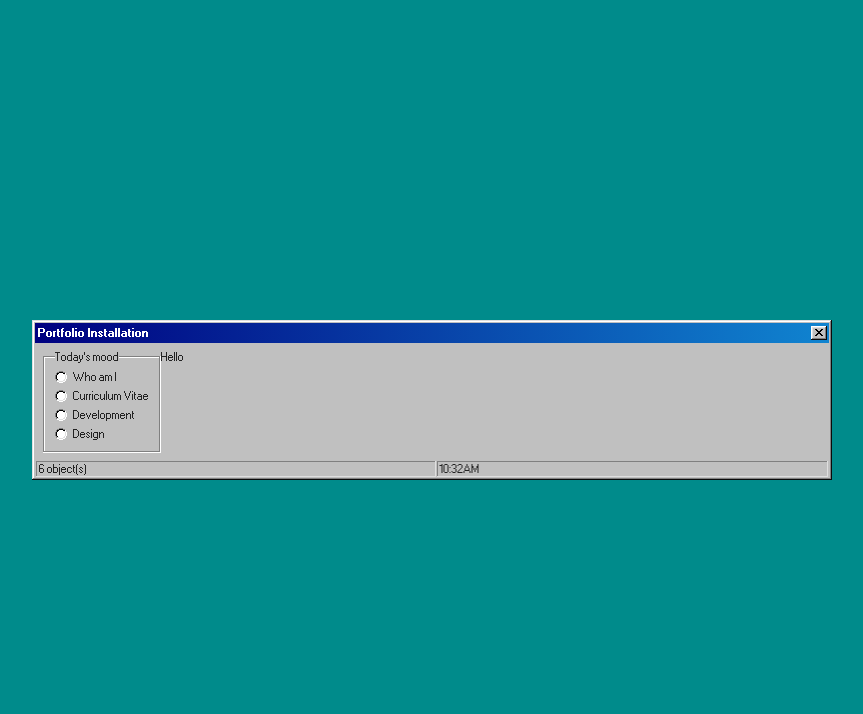
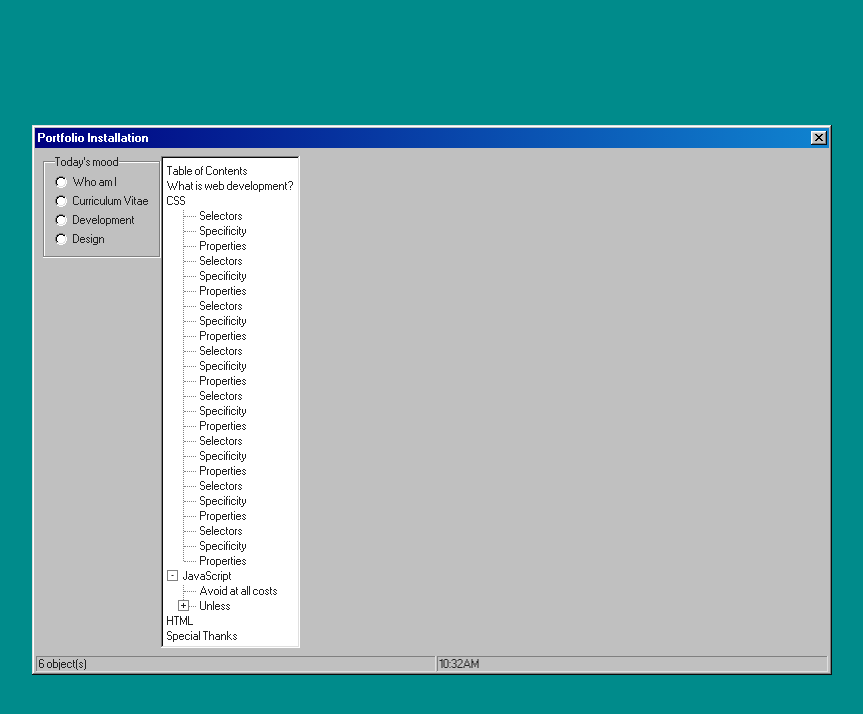
Before and after one commit to haydenismet/windows, a React (Create React App) app in the folder my-app/: page / in a window 1280 px wide. Shown: the top 714 px of the page, without its empty margins (208-1071 px from the left). Built offline with nearby package versions, Linux system fonts and the light colour scheme.

Commit message:
layout cont

```diff
--- a/my-app/src/App.tsx
+++ b/my-app/src/App.tsx
@@ -54,7 +54,73 @@ function App() {
                     </div>
                   </fieldset>
                 </div>
-                <div className="right-inner-content">Hello</div>
+                <div className="right-inner-content">
+                  <ul className="tree-view">
+                    <li>Table of Contents</li>
+                    <li>What is web development?</li>
+                    <li>
+                      CSS
+                      <ul>
+                        <li>Selectors</li>
+                        <li>Specificity</li>
+                        <li>Properties</li>
+
+                        <li>Selectors</li>
+                        <li>Specificity</li>
+                        <li>Properties</li>
+                        <li>Selectors</li>
+                        <li>Specificity</li>
+                        <li>Properties</li>
+                        <li>Selectors</li>
+                        <li>Specificity</li>
+                        <li>Properties</li>
+                        <li>Selectors</li>
+                        <li>Specificity</li>
+                        <li>Properties</li>
+                        <li>Selectors</li>
+                        <li>Specificity</li>
+                        <li>Properties</li>
+                        <li>Selectors</li>
+                        <li>Specificity</li>
+                        <li>Properties</li>
+                        <li>Selectors</li>
+                        <li>Specificity</li>
+                        <li>Properties</li>
+                      </ul>
+                    </li>
+                    <li>
+                      <details open>
+                        <summary>JavaScript</summary>
+                        <ul>
+                          <li>Avoid at all costs</li>
+                          <li>
+                            <details>
+                              <summary>Unless</summary>
+                              <ul>
+                                <li>Avoid</li>
+                                <li>
+                                  <details>
+                                    <summary>At</summary>
+                                    <ul>
+                                      <li>Avoid</li>
+                                      <li>At</li>
+                                      <li>All</li>
+                                      <li>Cost</li>
+                                    </ul>
+                                  </details>
+                                </li>
+                                <li>All</li>
+                                <li>Cost</li>
+                              </ul>
+                            </details>
+                          </li>
+                        </ul>
+                      </details>
+                    </li>
+                    <li>HTML</li>
+                    <li>Special Thanks</li>
+                  </ul>
+                </div>
               </div>
             </div>
             <div className="status-bar">
```
